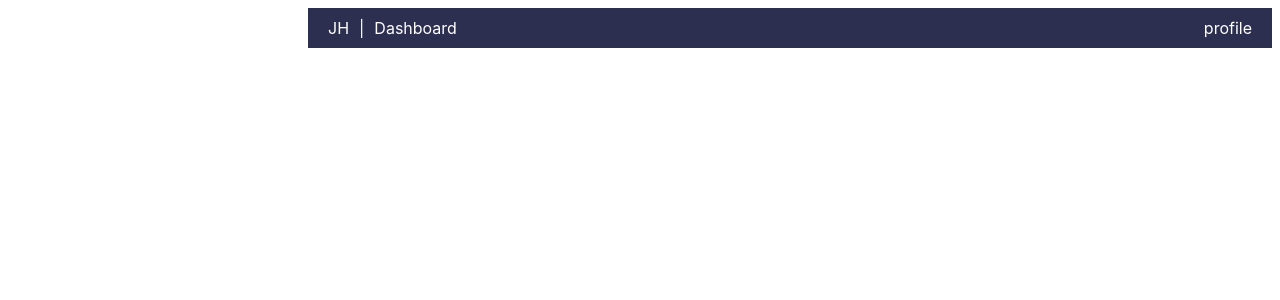
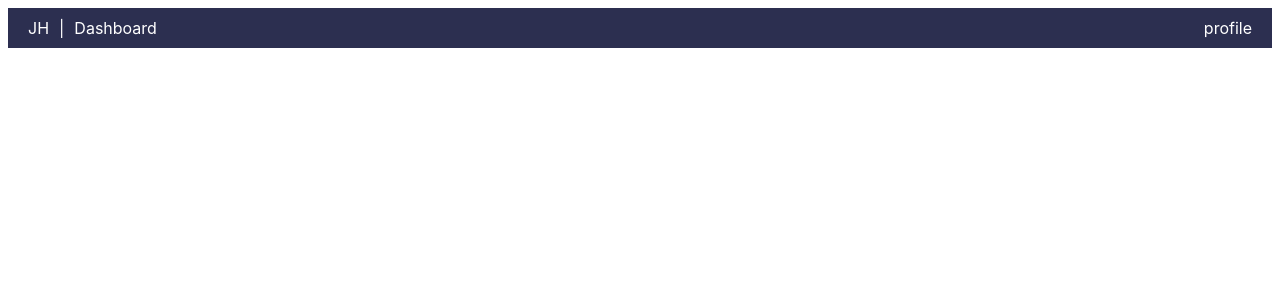
Before and after one commit to James-hg/PersonalWebsite, a React (Vite) app: page / in a window 1280 px wide. Shown: the top 300 px of the page. Built offline with nearby package versions, Linux system fonts and the light colour scheme.

Commit message:
update nav bar

```diff
--- a/src/index.css
+++ b/src/index.css
@@ -4,7 +4,6 @@
 
 .nav-bar {
     display: flex;
-    margin-left: 300px;
     align-items: center;
     justify-content: space-between;
     padding: 10px;
```
